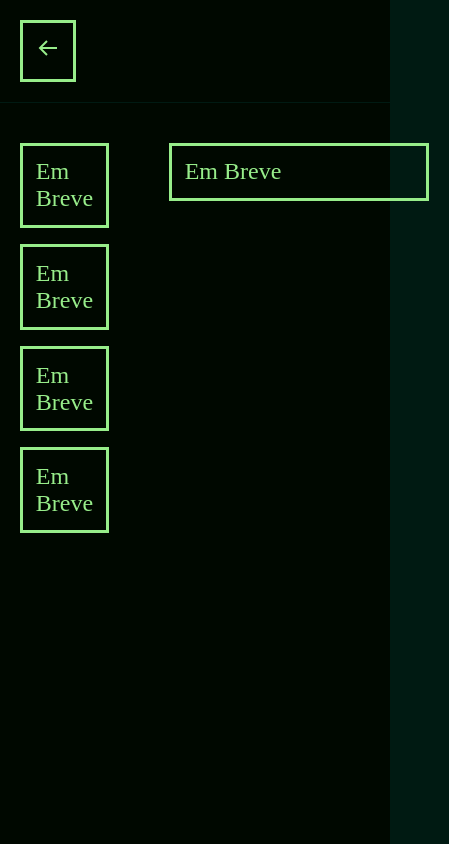
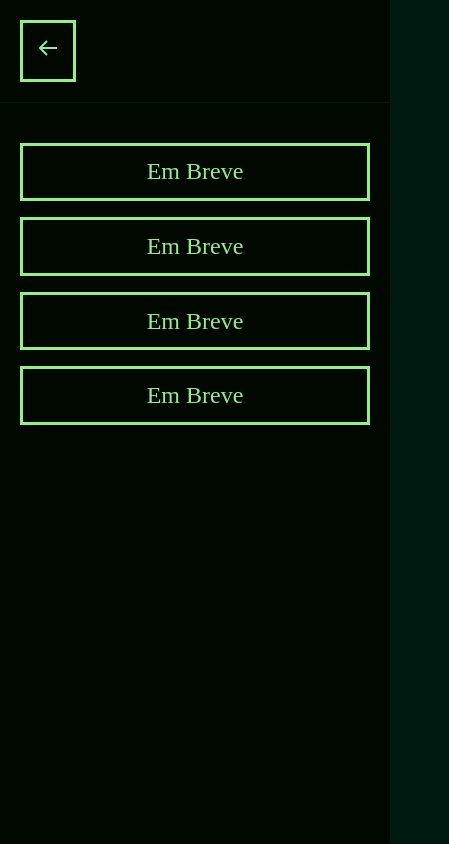
Before and after one commit to GustaDaHora/Number-Playgorund, a React (Vite) app: page /cronics in a window 390 px wide. Shown: the whole page, 449 px wide, since content can reach past the window. Built offline with nearby package versions, Linux system fonts and the light colour scheme; a web font is replaced by a local one.

Commit message:
Update index.tsx
Added total responsiveness to Cronics page!

```diff
--- a/src/app/pages/Cronics/index.tsx
+++ b/src/app/pages/Cronics/index.tsx
@@ -1,7 +1,9 @@
-import React from 'react';
+import React, { useState, useEffect } from 'react';
 import styled from 'styled-components';
 
+import { AiOutlineMenu } from 'react-icons/ai';
 import LinkButton from 'src/app/components/Link';
+import Button from 'src/app/components/Button';
 import { Header } from 'src/app/components/Header';
 
 const Container = styled.div`
@@ -23,6 +25,7 @@ const Container = styled.div`
     padding: 20px;
   }
   > section {
+    text-align: center;
     grid-row: 2;
     grid-column: 1;
     padding: 20px;
@@ -37,21 +40,63 @@ const Container = styled.div`
     display: flex;
     flex-direction: column;
   }
+
+  #toggleButton {
+    display: none;
+  }
+
+  @media (max-width: 768px) {
+    grid-template-columns: 1fr;
+    #toggleButton {
+      display: block;
+    }
+
+    > header,
+    section {
+      grid-column: 1;
+    }
+  }
 `;
 
 export function Cronics(): React.ReactElement {
+  const [isSideMenuVisible, setIsSideMenuVisible] = useState<boolean>(true);
+
+  function toggleAside() {
+    setIsSideMenuVisible((prevIsVisible) => !prevIsVisible);
+  }
+  useEffect(() => {
+    const screenWidth = window.innerWidth;
+    setIsSideMenuVisible(screenWidth > 768);
+
+    const handleResize = () => {
+      const newScreenWidth = window.innerWidth;
+      setIsSideMenuVisible(newScreenWidth > 768);
+    };
+
+    window.addEventListener('resize', handleResize);
+
+    return () => {
+      window.removeEventListener('resize', handleResize);
+    };
+  }, []);
   return (
     <Container>
-      <Header />
+      <Header>
+        <Button onClick={toggleAside}>
+          <AiOutlineMenu />
+        </Button>
+      </Header>
       <section>
         <LinkButton to="/">Em Breve</LinkButton>
         <LinkButton to="/">Em Breve</LinkButton>
         <LinkButton to="/">Em Breve</LinkButton>
         <LinkButton to="/">Em Breve</LinkButton>
       </section>
-      <aside>
-        <LinkButton to="/">Em Breve</LinkButton>
-      </aside>
+      {isSideMenuVisible && (
+        <aside>
+          <LinkButton to="/">Em Breve</LinkButton>
+        </aside>
+      )}
     </Container>
   );
 }
```
